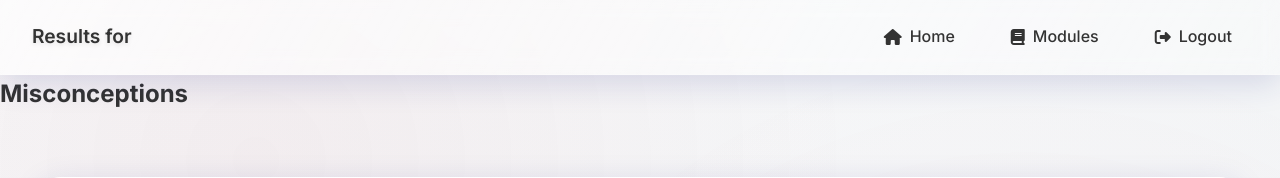
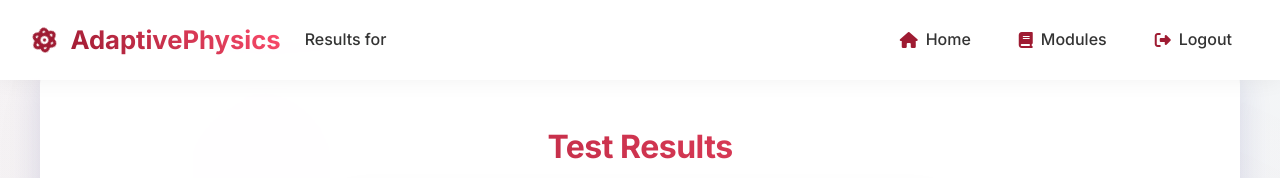
Before and after one commit to YizhuGao/adaptive_learning_webapp, a Django app: template adaptive_learning/my_app/templates/my_app/test_results.html in a window 1280 px wide. Shown: the top 178 px of the page. Run offline with Django 3.2, Linux system fonts and the light colour scheme; the template is opened without the code that fills it, so the values that code supplies are empty.

Commit message:
Test,Results Pages change

```diff
--- a/adaptive_learning/my_app/static/css/testResults.css
+++ b/adaptive_learning/my_app/static/css/testResults.css
@@ -47,72 +49,206 @@ body::before {
     pointer-events: none;
 }
 
-/* Navbar Styles */
+/* Navigation Bar */
 .navbar {
-    background: var(--glass-gradient);
-    backdrop-filter: blur(10px);
-    -webkit-backdrop-filter: blur(10px);
-    padding: 1rem 2rem;
+    position: fixed;
+    top: 0;
+    left: 0;
+    width: 100%;
+    background-color: rgba(255, 255, 255, 0.95);
+    padding: 1.2rem 2rem;
     display: flex;
     justify-content: space-between;
     align-items: center;
-    box-shadow: var(--glass-shadow);
-    position: sticky;
-    top: 0;
     z-index: 1000;
-    border-bottom: 1px solid rgba(255, 255, 255, 0.18);
+    backdrop-filter: blur(10px);
+    -webkit-backdrop-filter: blur(10px);
+    box-shadow: 0 2px 20px rgba(0,0,0,0.05);
+    transition: all var(--transition-fast);
 }
 
-.left .welcome-text {
-    font-size: 1.2rem;
-    font-weight: 600;
-    color: var(--text-dark);
-    text-shadow: 0 2px 4px rgba(0, 0, 0, 0.1);
+.navbar.scrolled {
+    padding: 1rem 2rem;
+    background-color: rgba(255, 255, 255, 0.98);
 }
 
-.right {
+.navbar .left {
     display: flex;
+    align-items: center;
     gap: 1.5rem;
 }
 
-.nav-link {
+.logo {
+    display: flex;
+    align-items: center;
+    gap: 0.8rem;
+    text-decoration: none;
+    font-size: 1.6rem;
+    font-weight: 700;
+}
+
+.logo i {
+    color: #9e1b32;
+    animation: spin 4s linear infinite;
+}
+
+.logo-text {
+    background: var(--primary-gradient);
+    background-clip: text;
+    -webkit-background-clip: text;
+    -webkit-text-fill-color: transparent;
+}
+
+.welcome-text {
+    font-size: 1rem;
+    font-weight: 500;
+    color: var(--text-dark);
+}
+
+.navbar .right {
+    display: flex;
+    align-items: center;
+    gap: 1rem;
+}
+
+.navbar .nav-link {
+    color: var(--text-dark);
+    text-decoration: none;
+    font-weight: 500;
+    padding: 0.5rem 1rem;
+    border-radius: 5px;
+    transition: all var(--transition-fast);
+    display: flex;
+    align-items: center;
+    gap: 0.5rem;
+}
+
+.navbar .nav-link i {
+    color: var(--primary-color);
+    transition: transform var(--transition-fast);
+}
+
+.navbar .nav-link:hover {
+    background: var(--input-bg);
+    transform: translateY(-2px);
+}
+
+.navbar .nav-link:hover i {
+    transform: translateY(-2px);
+}
+
+/* Mobile Menu */
+.mobile-menu-btn {
+    display: none;
+    cursor: pointer;
+    padding: 0.5rem;
+}
+
+.mobile-menu-btn span {
+    display: block;
+    width: 25px;
+    height: 3px;
+    background: var(--primary-color);
+    margin: 5px 0;
+    border-radius: 3px;
+    transition: var(--transition-fast);
+}
+
+.mobile-menu {
+    display: none;
+    position: fixed;
+    top: 70px;
+    left: 0;
+    width: 100%;
+    background: var(--card-bg);
+    padding: 1rem;
+    box-shadow: var(--box-shadow);
+    backdrop-filter: blur(10px);
+    -webkit-backdrop-filter: blur(10px);
+    transform: translateY(-100%);
+    transition: var(--transition-fast);
+    z-index: 999;
+}
+
+.mobile-menu.active {
+    transform: translateY(0);
+}
+
+.mobile-link {
+    display: flex;
+    align-items: center;
+    gap: 0.5rem;
+    padding: 1rem;
     color: var(--text-dark);
     text-decoration: none;
     font-weight: 500;
     transition: var(--transition-fast);
-    display: flex;
-    align-items: center;
-    gap: 0.5rem;
-    padding: 0.5rem 1rem;
-    border-radius: 8px;
-    background: transparent;
-    position: relative;
-    overflow: hidden;
 }
 
-.nav-link:hover {
-    color: var(--primary-color);
-    background: rgba(255, 255, 255, 0.9);
-    transform: translateY(-2px);
-    box-shadow: var(--box-shadow);
+.mobile-link:hover {
+    background: var(--input-bg);
+    transform: translateX(5px);
 }
 
-.nav-link::before {
-    content: '';
-    position: absolute;
-    bottom: -2px;
-    left: 0;
-    width: 100%;
-    height: 2px;
-    background: var(--primary-gradient);
-    transform: scaleX(0);
-    transition: transform 0.3s ease;
-    transform-origin: right;
+/* Atom Spin Animation */
+.fa-atom.spin {
+    animation: spin 4s linear infinite;
 }
 
-.nav-link:hover::before {
-    transform: scaleX(1);
-    transform-origin: left;
+@keyframes spin {
+    0% {
+        transform: rotate(0deg);
+    }
+    100% {
+        transform: rotate(360deg);
+    }
+}
+
+/* Media Queries */
+@media (max-width: 768px) {
+    .navbar {
+        padding: 1rem;
+    }
+
+    .navbar .right {
+        display: none;
+    }
+
+    .mobile-menu-btn {
+        display: block;
+    }
+
+    .mobile-menu {
+        display: block;
+    }
+
+    .navbar .left {
+        gap: 1rem;
+    }
+
+    .logo {
+        font-size: 1.4rem;
+    }
+
+    .welcome-text {
+        font-size: 0.9rem;
+    }
+}
+
+@media (max-width: 480px) {
+    .navbar .left {
+        flex-direction: column;
+        align-items: flex-start;
+        gap: 0.5rem;
+    }
+
+    .logo {
+        font-size: 1.2rem;
+    }
+
+    .welcome-text {
+        font-size: 0.8rem;
+    }
 }
 
 /* Results Container */
@@ -726,3 +782,110 @@ body::before {
 .total-count {
     color: var(--text-light);
 }
+
+/* Misconceptions Container */
+.misconceptions-container {
+    max-width: 800px;
+    margin: 2.5rem auto 1.5rem auto;
+    padding: 0;
+    background: none;
+    border: none;
+    border-radius: 0;
+    box-shadow: none;
+    position: static;
+    overflow: visible;
+    backdrop-filter: none;
+    -webkit-backdrop-filter: none;
+    animation: none;
+}
+
+.misconceptions-container::before {
+    display: none;
+}
+
+.misconceptions-container h2 {
+    font-size: 1.6rem;
+    margin-bottom: 1rem;
+    color: var(--text-dark);
+    position: relative;
+    display: flex;
+    align-items: center;
+    gap: 0.8rem;
+    padding-bottom: 0.8rem;
+    border-bottom: 2px solid rgba(158, 27, 50, 0.1);
+}
+
+.misconceptions-container h2::before {
+    content: '\f0eb';
+    font-family: 'Font Awesome 5 Free';
+    font-weight: 900;
+    color: var(--primary-color);
+    font-size: 1.4rem;
+}
+
+.misconceptions-container p {
+    color: var(--text-light);
+    font-size: 1.1rem;
+    margin-bottom: 1.5rem;
+    position: relative;
+    z-index: 1;
+}
+
+.misconceptions-container ul {
+    list-style: none;
+    padding: 0;
+    margin: 0;
+    position: relative;
+    z-index: 1;
+    display: flex;
+    flex-direction: column;
+    gap: 0.7rem;
+}
+
+.misconceptions-container li {
+    display: flex;
+    align-items: flex-start;
+    gap: 0.7rem;
+    font-size: 1.08rem;
+    color: var(--text-dark);
+    font-weight: 500;
+    padding: 0.2rem 0 0.2rem 0.2rem;
+    background: none;
+    border-radius: 0;
+    box-shadow: none;
+    position: relative;
+}
+
+.misconceptions-container li::before {
+    content: '\f05a';
+    font-family: 'Font Awesome 5 Free';
+    font-weight: 900;
+    color: var(--primary-color);
+    font-size: 1.1rem;
+    margin-top: 0.1rem;
+    flex-shrink: 0;
+}
+
+.misconceptions-container li strong {
+    color: var(--text-dark);
+    font-weight: 600;
+    font-size: 1.08rem;
+    line-height: 1.5;
+}
+
+.misconceptions-container li::after {
+    display: none;
+}
+
+@media (max-width: 768px) {
+    .misconceptions-container ul {
+        gap: 0.5rem;
+    }
+    .misconceptions-container li {
+        font-size: 1rem;
+        padding: 0.15rem 0 0.15rem 0.15rem;
+    }
+    .misconceptions-container li strong {
+        font-size: 1rem;
+    }
+}
--- a/adaptive_learning/my_app/templates/my_app/test_results.html
+++ b/adaptive_learning/my_app/templates/my_app/test_results.html
@@ -6,15 +6,19 @@
     <meta name="viewport" content="width=device-width, initial-scale=1.0">
     <title>Test Results - AdaptivePhysics</title>
     <meta name="description" content="View your test results and personalized learning recommendations">
-    <link rel="stylesheet" href="{% static 'css/testResults.css' %}?v=5">
+    <link rel="stylesheet" href="{% static 'css/testResults.css' %}?v=7">
     <link rel="shortcut icon" href="{% static 'favicon.ico' %}">
     <link rel="stylesheet" href="https://cdnjs.cloudflare.com/ajax/libs/font-awesome/6.4.2/css/all.min.css">
     <link href="https://fonts.googleapis.com/css2?family=Inter:wght@400;500;600;700&display=swap" rel="stylesheet">
 </head>
 <body>
-    <!-- Navbar -->
+    <!-- Navigation Bar -->
     <nav class="navbar">
         <div class="left">
+            <a href="{% url 'home' %}" class="logo">
+                <i class="fas fa-atom spin"></i>
+                <span class="logo-text">AdaptivePhysics</span>
+            </a>
             <span class="welcome-text">Results for {{ student_name }}</span>
         </div>
         <div class="right">
@@ -28,16 +32,29 @@
                 <i class="fas fa-sign-out-alt"></i> Logout
             </a>
         </div>
+
+        <!-- Mobile Menu Button -->
+        <div class="mobile-menu-btn">
+            <span></span>
+            <span></span>
+            <span></span>
+        </div>
     </nav>
 
-    <div class="misconceptions-container">
-        <h2>Misconceptions</h2>
-        <ul>
-            {% for m in misconceptions %}
-            <li><strong>{{ m.name }}</strong></li>
-            {% endfor %}
-        </ul>
+    <!-- Mobile Menu -->
+    <div class="mobile-menu">
+        <a href="{% url 'home' %}" class="mobile-link">
+            <i class="fas fa-home"></i> Home
+        </a>
+        <a href="{% url 'modules' %}" class="mobile-link">
+            <i class="fas fa-book"></i> Modules
+        </a>
+        <a href="{% url 'logout' %}" class="mobile-link">
+            <i class="fas fa-sign-out-alt"></i> Logout
+        </a>
     </div>
+
+
 
     <!-- Results Container -->
     <div class="results-container">
@@ -106,6 +123,19 @@
             </tbody>
         </table>
 
+        {% if misconceptions %}
+        <div class="misconceptions-container">
+            <h2>Misconceptions</h2>
+            <p>Based on your selected options we think you might have below misconceptions</p>
+            <ul>
+                {% for m in misconceptions %}
+                <li><strong>{{ m.name }}</strong></li>
+                {% endfor %}
+            </ul>
+        </div>
+        {% endif %}
+
+
         <!-- Video Learning Section -->
         <div class="learning-section">
             {% if video_url %}
--- a/adaptive_learning/settings.py
+++ b/adaptive_learning/settings.py
@@ -61,7 +61,7 @@ AUTHENTICATION_BACKENDS = [
 ROOT_URLCONF = 'adaptive_learning.urls'
 
 STATIC_URL = '/static/'
-STATICFILES_DIRS = [os.path.join(BASE_DIR, 'my_app', 'Static')]
+STATICFILES_DIRS = [os.path.join(BASE_DIR, 'my_app', 'static')]
 STATIC_ROOT = os.path.join(BASE_DIR, 'staticfiles')
 
 TEMPLATES = [
```
Also changed, not shown: other parts of adaptive_learning/my_app/static/css/testResults.css (+2 -80 lines), adaptive_learning/adaptive_learning/settings.py (+24 -6 lines), adaptive_learning/my_app/static/js/test.js (+0 -11 lines), adaptive_learning/my_app/static/js/testResults.js (+45 -0 lines), adaptive_learning/db.sqlite3, adaptive_learning/my_app/migrations/0010_misconception.py (added).
